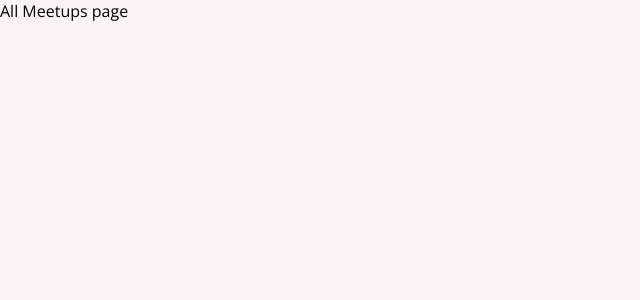
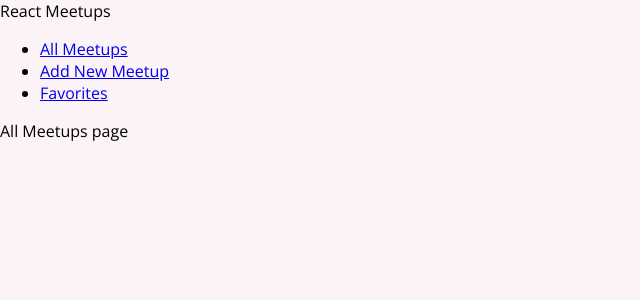
Before and after one commit to lucasspra/react-refresher-meetup-app, a React (Create React App) app: page / in a window 1280 px wide. Shown: the top 300 px of the page, without its empty margins (0-640 px from the left). Built offline with nearby package versions, Linux system fonts and the light colour scheme.

Commit message:
Add navigation

```diff
--- a/src/App.js
+++ b/src/App.js
@@ -1,12 +1,13 @@
 import { Route, Switch } from "react-router";
-
 import AllMeetupsPage from "./pages/AllMeetups";
+import NewMeetupPage from "./pages/NewMeetUp";
 import FavoritesPage from "./pages/Favorites";
-import NewMeetupPage from "./pages/NewMeetUp";
+import MainNavigation from "./components/layout/MainNavigation";
 
 function App() {
   return (
     <div>
+      <MainNavigation />
       <Switch>
         <Route path="/" exact>
           <AllMeetupsPage />
--- /dev/null
+++ b/src/components/layout/MainNavigation.jsx
@@ -0,0 +1,22 @@
+import { Link } from "react-router-dom";
+
+function MainNavigation() {
+  return <header>
+    <div>React Meetups</div>
+    <nav>
+      <ul>
+        <li>
+          <Link to='/'>All Meetups</Link>
+        </li>
+        <li>
+          <Link to='/new-meetup'>Add New Meetup</Link>
+        </li>
+        <li>
+          <Link to='/favorites'>Favorites</Link>
+        </li>
+      </ul>
+    </nav>
+  </header>
+}
+
+export default MainNavigation;
```
